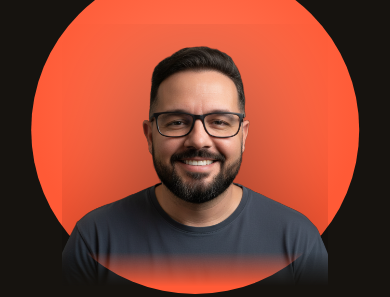
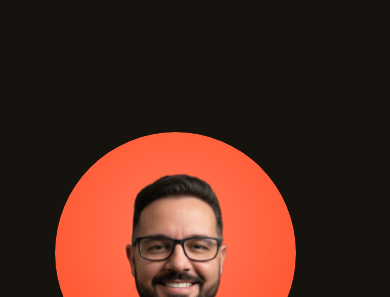
Before and after one commit to EtavaresMixes/emmanuel-profile, a plain HTML site: page index.html in a window 390 px wide. Shown: the top 297 px of the page. Drawn offline with Linux system fonts and the light colour scheme.

Commit message:
Mobile: clip hero photo into a clean circular headshot

```diff
--- a/index.html
+++ b/index.html
@@ -117,7 +117,17 @@
   @media (max-width: 720px) {
     .hero-full { min-height: auto; padding-bottom: 20px; }
     .hero-mid { display: block; }
-    .hero-photo { position: static; margin: 24px auto 0; width: 68vw; }
+    .hero-photo {
+      position: relative; margin: 22px auto 10px;
+      width: min(62vw, 300px); aspect-ratio: 1 / 1;
+      border-radius: 50%; overflow: hidden;
+    }
+    .hero-photo .disc { inset: 0; width: 100%; height: 100%; top: 0; transform: none; }
+    .hero-photo .person {
+      position: absolute; top: 9%; left: 50%; transform: translateX(-50%);
+      width: 104%; max-width: none;
+      -webkit-mask-image: none; mask-image: none; filter: none;
+    }
     .hero-name { justify-content: center; flex-wrap: wrap; gap: 0 3vw; }
     .hero-name .display { font-size: 12vw; }
     .hire { position: static; margin: 18px auto 0; transform: rotate(-7deg); }
```
